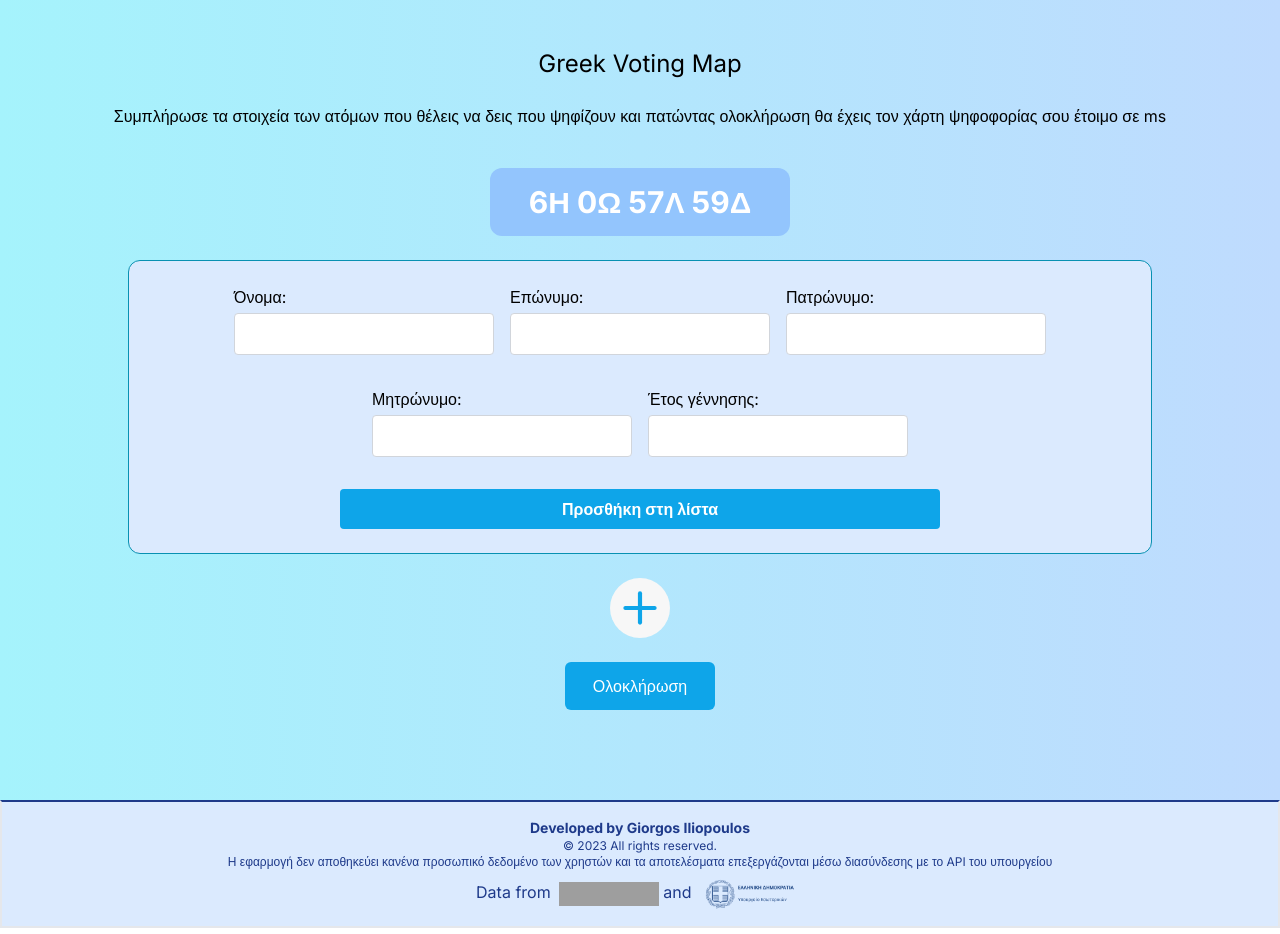
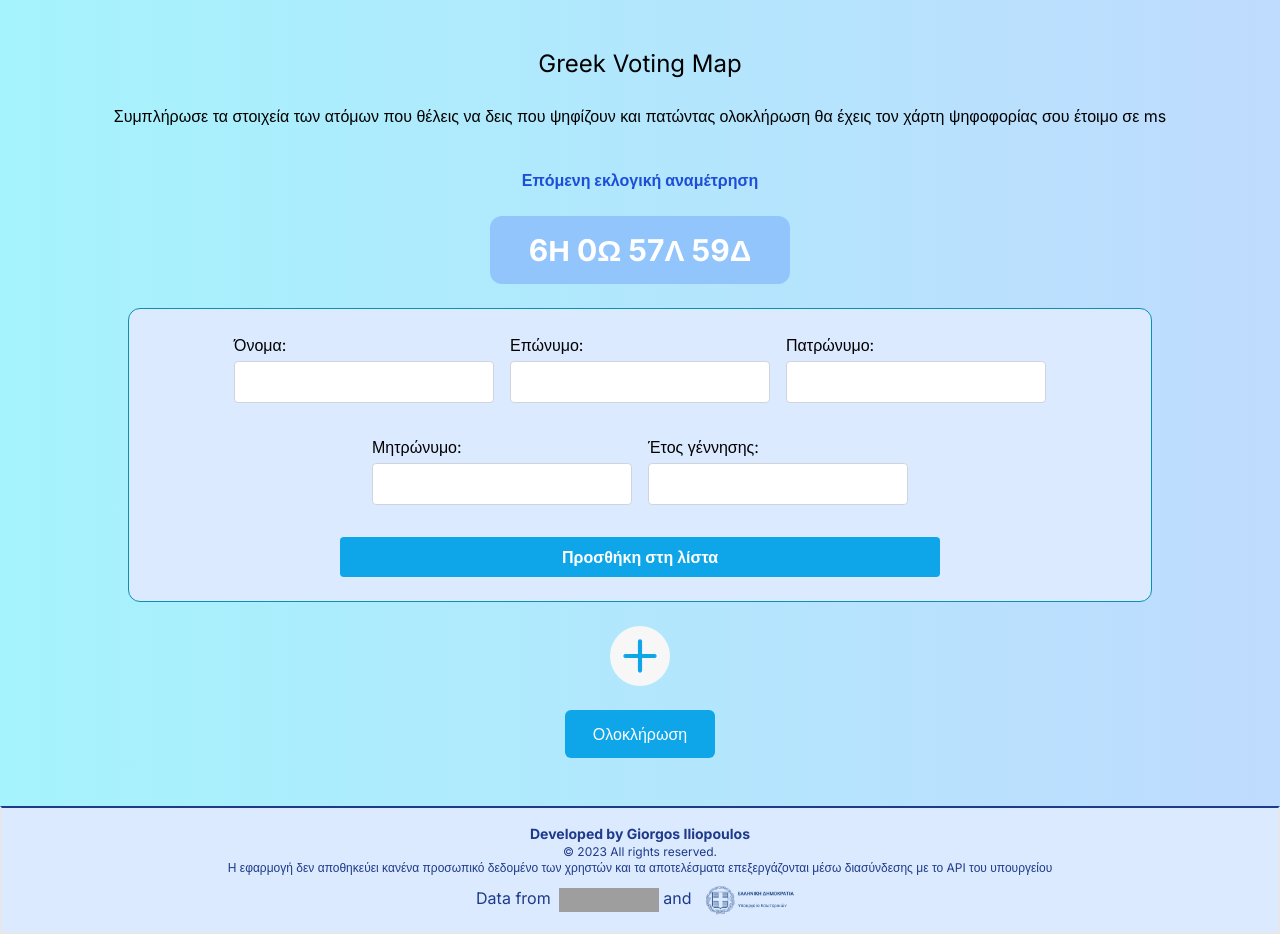
Before and after one commit to gioiliop7/mathe-pou-psifizeis, a Next.js app: page / in a window 1280 px wide. Built offline with nearby package versions, Linux system fonts and the light colour scheme; grey boxes are pictures that could not be loaded.

Commit message:
countdown text

```diff
--- a/app/components/Countdown/Countdown.jsx
+++ b/app/components/Countdown/Countdown.jsx
@@ -2,6 +2,7 @@ import React, { useState, useEffect } from "react";
 
 const Countdown = ({ targetDate }) => {
   const [countdown, setCountdown] = useState(null);
+  const [countdownExists, setExistance] = useState(false);
 
   useEffect(() => {
     const interval = setInterval(() => {
@@ -11,6 +12,7 @@ const Countdown = ({ targetDate }) => {
       if (distance <= 0) {
         clearInterval(interval);
         setCountdown("Countdown complete!");
+        setExistance(false);
       } else {
         const days = Math.floor(distance / (1000 * 60 * 60 * 24));
         const hours = Math.floor(
@@ -20,16 +22,26 @@ const Countdown = ({ targetDate }) => {
         const seconds = Math.floor((distance % (1000 * 60)) / 1000);
 
         setCountdown(`${days}Η ${hours}Ω ${minutes}Λ ${seconds}Δ`);
+        setExistance(true);
       }
     }, 1000);
 
     return () => clearInterval(interval);
   }, [targetDate]);
 
+  console.log(countdownExists);
+
   return (
-    <div className="bg-blue-300 w-full mx-auto flex justify-center max-w-[300px] py-4 text-white text-3xl font-bold rounded-xl text-center">
-      {countdown}
-    </div>
+    <>
+      {countdownExists && (
+        <p className="text-base text-blue-700 text-center font-bold">
+          Επόμενη εκλογική αναμέτρηση
+        </p>
+      )}
+      <div className="bg-blue-300 w-full mx-auto flex justify-center max-w-[300px] py-4 text-white text-3xl font-bold rounded-xl text-center">
+        {countdown}
+      </div>
+    </>
   );
 };
 
```
